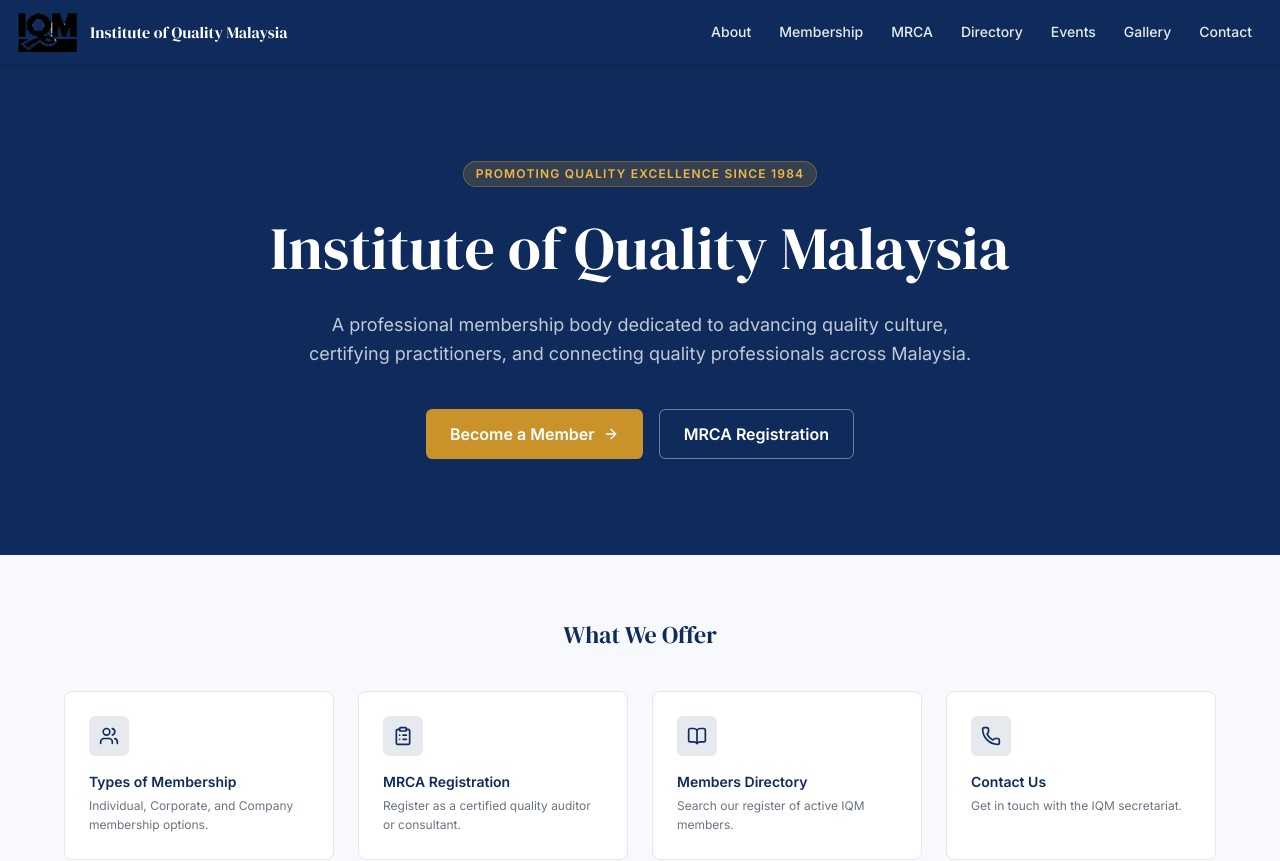
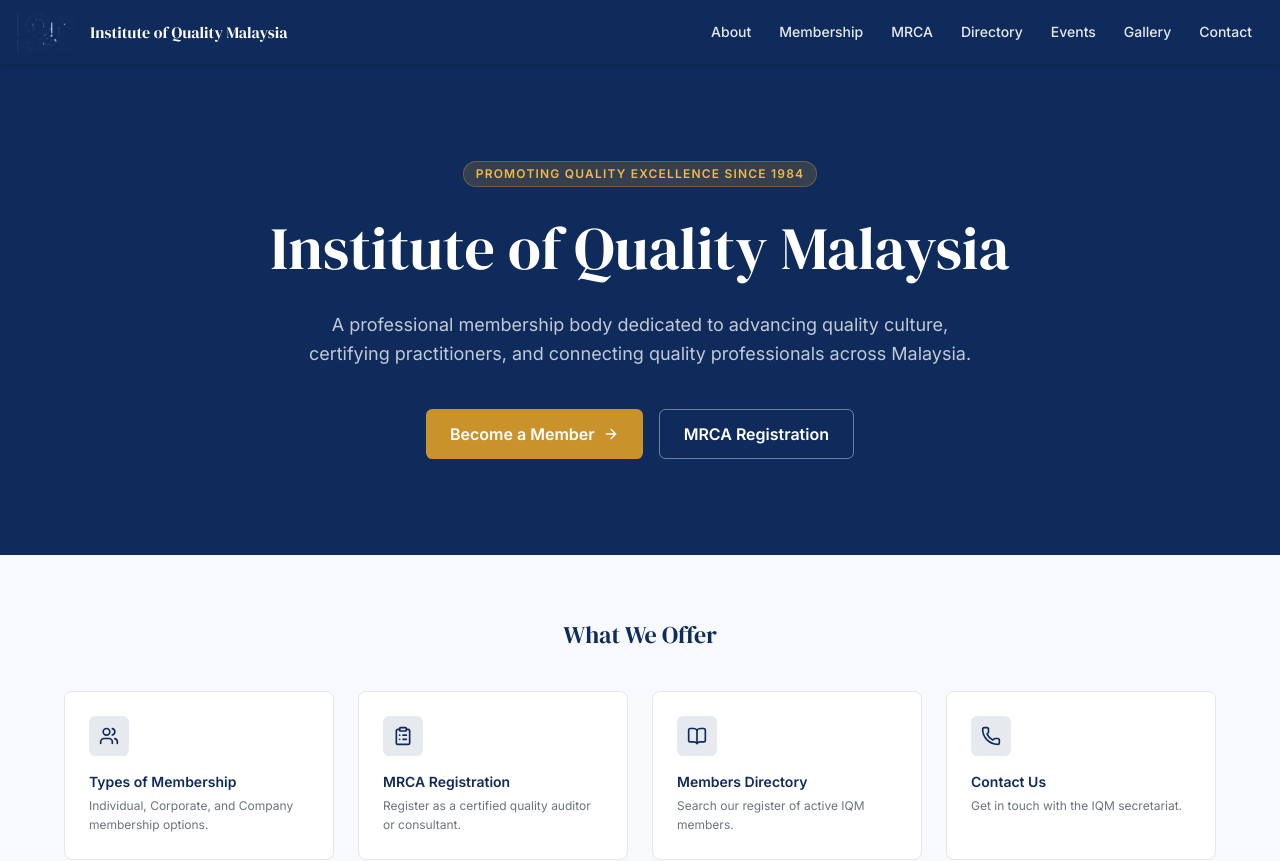
Before and after one commit to dannygoh/iqm-web, a Next.js app: page / in a window 1280 px wide. Shown: the top 861 px of the page. Built offline with nearby package versions, Linux system fonts and the light colour scheme.

Commit message:
fix: mix-blend-mode:screen on logo so black bg blends into navy header

```diff
--- a/src/components/layout/Header.tsx
+++ b/src/components/layout/Header.tsx
@@ -62,7 +62,7 @@ export function Header() {
             alt="IQM Logo"
             width={48}
             height={48}
-            className="h-10 w-auto"
+            className="h-10 w-auto mix-blend-screen"
             priority
           />
           <span className="text-white font-display text-base leading-tight hidden sm:block">
```
